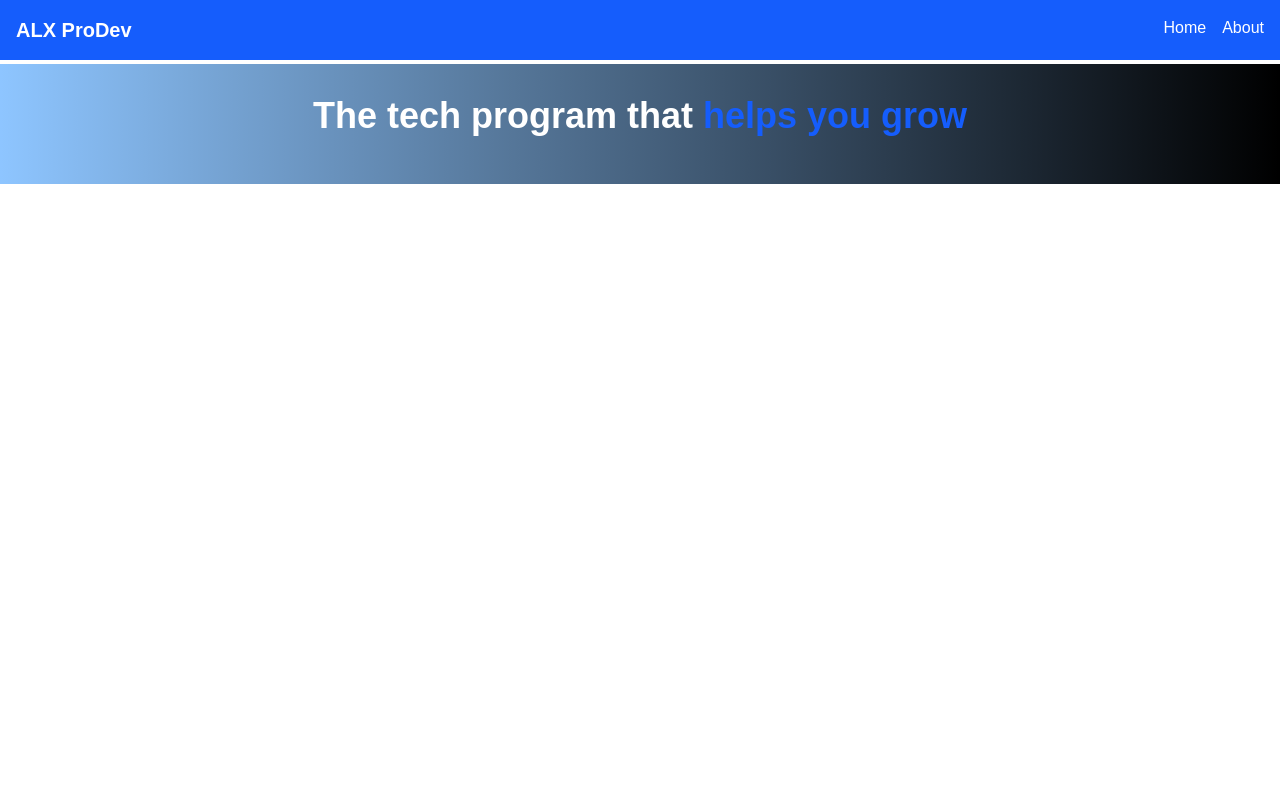
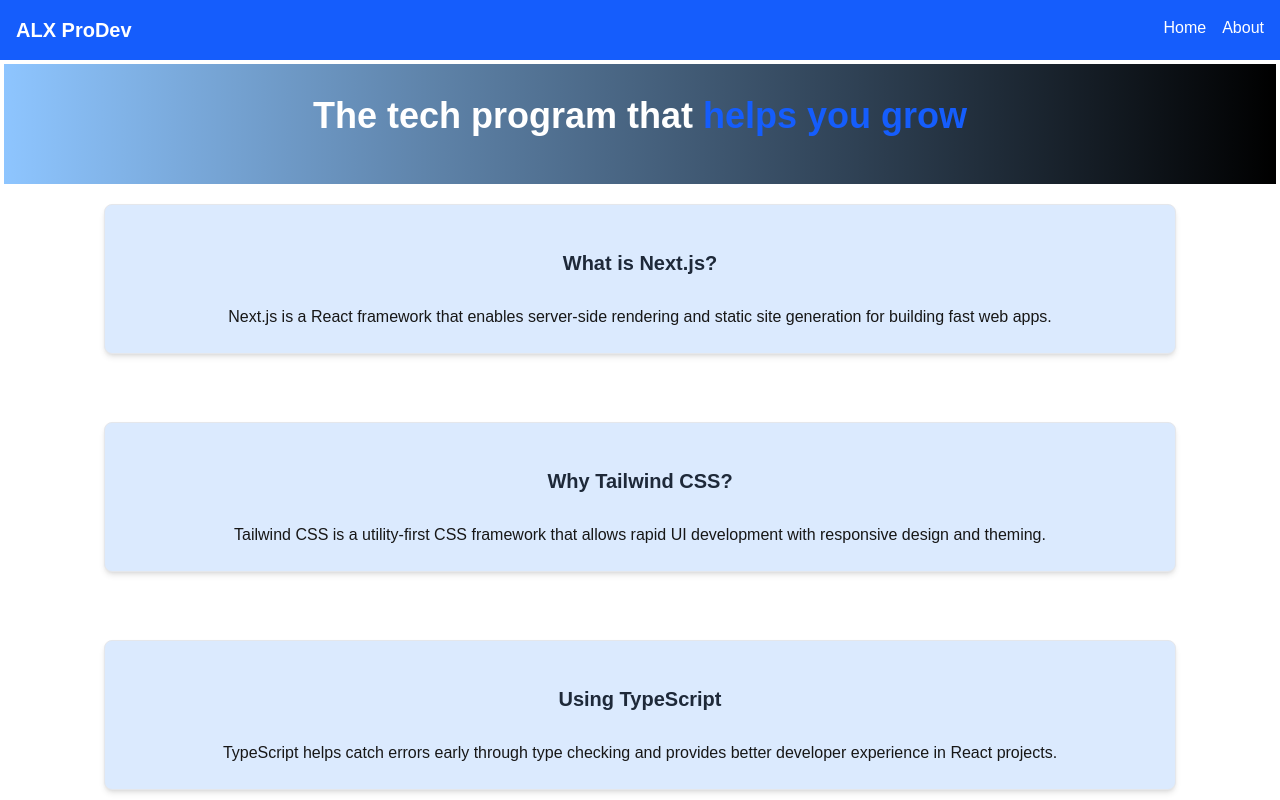
Before and after one commit to blessingemm/alx-project-0x02-setup, a Next.js app in the folder alx-project-0x02/: page /home in a window 1280 px wide. Built offline with nearby package versions, Linux system fonts and the light colour scheme.

Commit message:
Created a reusable Card Component

```diff
--- /dev/null
+++ b/alx-project-0x02/components/common/Card.tsx
@@ -0,0 +1,13 @@
+import React from "react";
+import { CardProps } from "@/interfaces";
+
+const Card: React.FC<CardProps> = ({ title, content }) => {
+  return(
+    <div className="m-17 bg-blue-100 shadow-md rounded-lg p-6 border border-gray-200 hover:shadow-lg transition-shadow duration-300">
+    <h2 className="text-xl font-semibold text-gray-800 mb-2 p-5">{title}</h2>
+    <p className="tex-gray-600">{content}</p>
+    </div>
+  )
+};
+
+export default Card;
--- a/alx-project-0x02/interfaces/index.ts
+++ b/alx-project-0x02/interfaces/index.ts
@@ -0,0 +1,4 @@
+export interface CardProps {
+  title: string;
+  content: string;
+}
--- a/alx-project-0x02/pages/home.tsx
+++ b/alx-project-0x02/pages/home.tsx
@@ -1,5 +1,6 @@
 import Head from "next/head";
 import Header from "@/components/layout/Header";
+import Card from "@/components/common/Card";
 
 const HomePage = () => {
   return(
@@ -8,8 +9,20 @@ const HomePage = () => {
       <title>Homepage</title>
     </head>
     <Header />
-    <main className=" mt-1 border-none p-8 text-center bg-black h-30 bg-gradient-to-r from-blue-300 via-white-500 to-black-500">
+    <main className=" m-1 border-none p-8 text-center bg-black h-30 bg-gradient-to-r from-blue-300 via-white-500 to-black-500">
       <h1 className="text-4xl font-bold text-white">The tech program that <span className="text-blue-600">helps you grow</span></h1>
+        <Card
+          title="What is Next.js?"
+          content="Next.js is a React framework that enables server-side rendering and static site generation for building fast web apps."
+        />
+       <Card
+          title="Why Tailwind CSS?"
+          content="Tailwind CSS is a utility-first CSS framework that allows rapid UI development with responsive design and theming."
+        />
+        <Card
+          title="Using TypeScript"
+          content="TypeScript helps catch errors early through type checking and provides better developer experience in React projects."
+        />
     </main>
   </>
   );
```
